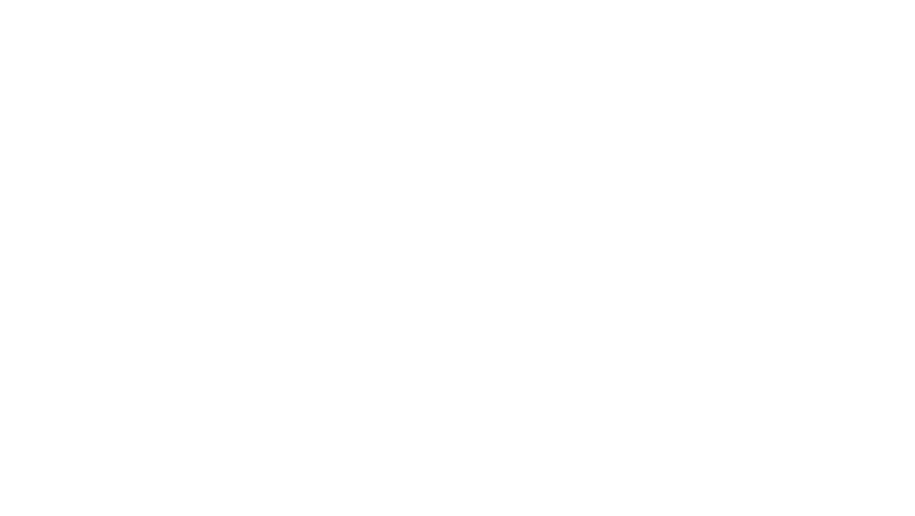
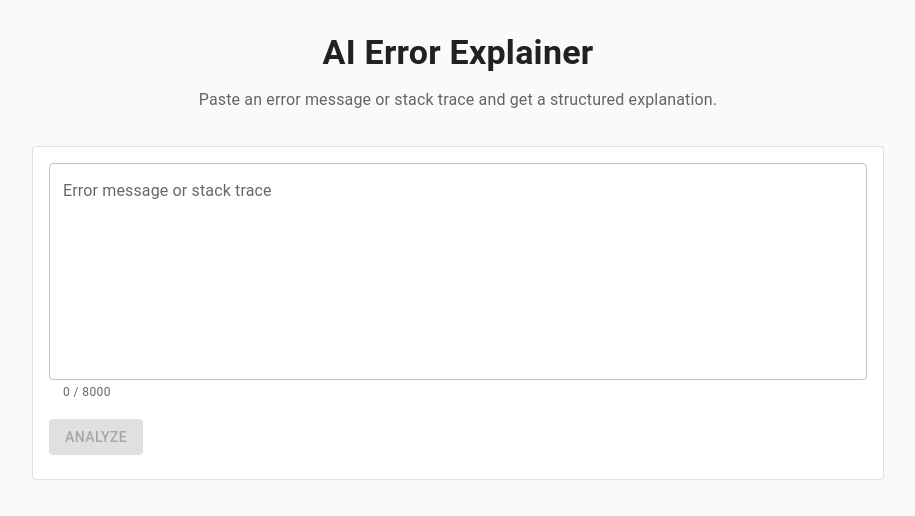
Before and after one commit to d-caruso/TraceDebugAI, a React (Vite) app in the folder frontend/: page / in a window 1280 px wide. Shown: the top 516 px of the page, without its empty margins (182-1097 px from the left). Built offline with nearby package versions, Linux system fonts and the light colour scheme.

Commit message:
[feat] frontend wiring: App state, layout, header, end-to-end integration

```diff
--- a/frontend/src/App.jsx
+++ b/frontend/src/App.jsx
@@ -1,3 +1,68 @@
+import { useState } from 'react'
+import Box from '@mui/material/Box'
+import Card from '@mui/material/Card'
+import CardContent from '@mui/material/CardContent'
+import Container from '@mui/material/Container'
+import Typography from '@mui/material/Typography'
+import { analyzeError } from './api/analyzeError'
+import AnalysisResult from './components/AnalysisResult'
+import ErrorInput from './components/ErrorInput'
+import { MIN_INPUT_LENGTH } from './constants'
+
 export default function App() {
-  return null
+  const [inputText, setInputText] = useState('')
+  const [isLoading, setIsLoading] = useState(false)
+  const [result, setResult] = useState(null)
+  const [errorMessage, setErrorMessage] = useState(null)
+
+  async function handleSubmit(e) {
+    e.preventDefault()
+
+    if (inputText.trim().length < MIN_INPUT_LENGTH) {
+      setErrorMessage('Please enter an error message or stack trace.')
+      return
+    }
+
+    setIsLoading(true)
+    setResult(null)
+    setErrorMessage(null)
+
+    try {
+      const data = await analyzeError(inputText.trim())
+      setResult(data)
+    } catch (err) {
+      setErrorMessage(err.message)
+    } finally {
+      setIsLoading(false)
+    }
+  }
+
+  return (
+    <Box sx={{ bgcolor: 'grey.50', minHeight: '100vh', py: 4 }}>
+      <Container maxWidth="md">
+        <Box sx={{ mb: 4, textAlign: 'center' }}>
+          <Typography variant="h4" component="h1" fontWeight="bold" gutterBottom>
+            AI Error Explainer
+          </Typography>
+          <Typography variant="subtitle1" color="text.secondary">
+            Paste an error message or stack trace and get a structured explanation.
+          </Typography>
+        </Box>
+
+        <Card variant="outlined" sx={{ mb: 3 }}>
+          <CardContent>
+            <ErrorInput
+              value={inputText}
+              onChange={(e) => setInputText(e.target.value)}
+              onSubmit={handleSubmit}
+              isLoading={isLoading}
+              errorMessage={errorMessage}
+            />
+          </CardContent>
+        </Card>
+
+        {result && <AnalysisResult result={result} />}
+      </Container>
+    </Box>
+  )
 }
--- a/frontend/src/main.jsx
+++ b/frontend/src/main.jsx
@@ -1,9 +1,11 @@
 import { StrictMode } from 'react'
 import { createRoot } from 'react-dom/client'
+import CssBaseline from '@mui/material/CssBaseline'
 import App from './App'
 
 createRoot(document.getElementById('root')).render(
   <StrictMode>
+    <CssBaseline />
     <App />
   </StrictMode>
 )
```
